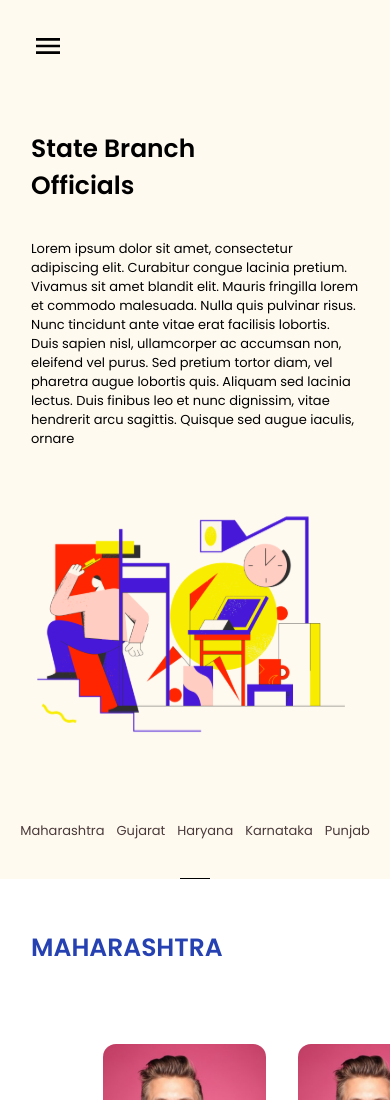
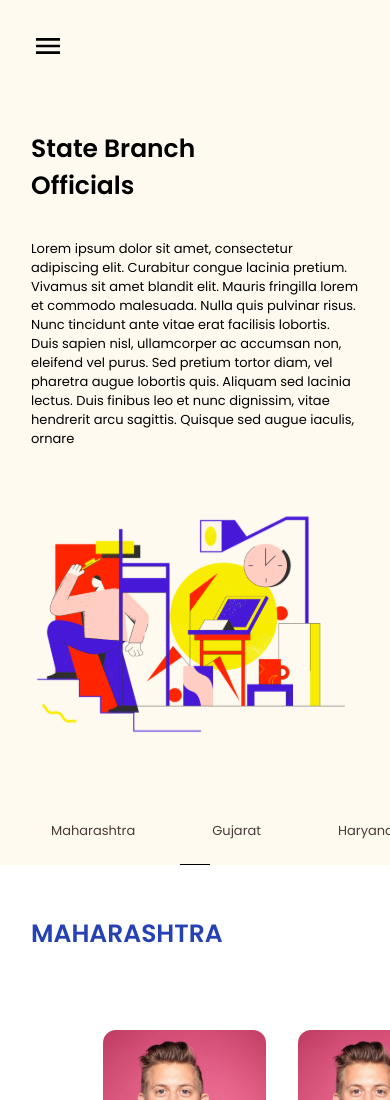
Before and after one commit to Srush-Ray/Doctors, a React (Create React App) app in the folder doctors/: page /statebranchofficials in a window 390 px wide. Shown: the top 1100 px of the page. Built offline with nearby package versions, Linux system fonts and the light colour scheme.

Commit message:
nav state done

```diff
--- a/doctors/src/StateBranchOfficial/StateBranchOfficial.css
+++ b/doctors/src/StateBranchOfficial/StateBranchOfficial.css
@@ -115,15 +115,6 @@
   align-self: top;
 }
 
-.StateBranchOfficials__nav-container {
-  margin: auto 0;
-  overflow-x: scroll !important;
-  scrollbar-color: white;
-  margin-bottom: 30px;
-  /* word-wrap: break-word; */
-  /* flex-wrap: wrap; */
-}
-
 .StateBranchOfficials__textPara {
   font-weight: normal;
   font-size: 15px;
@@ -164,6 +155,15 @@
 
 /* desktop */
 @media only screen and (min-width: 1200px) {
+  .StateBranchOfficials__nav-container {
+    margin: auto 0;
+    overflow: scroll;
+    white-space: nowrap;
+    scrollbar-color: white;
+    margin-bottom: 30px;
+    /* word-wrap: break-word; */
+    /* flex-wrap: wrap; */
+  }
   .StateBranchOfficials__para {
     margin-left: 5rem;
   }
@@ -252,6 +252,9 @@
   }
   .StateBranchOfficials__nav-container {
     margin-top: 30px;
+
+    overflow: scroll;
+    white-space: nowrap;
   }
   .StateBranchOfficials__stateName {
     margin-left: 2rem;
@@ -360,7 +363,9 @@
   }
   .StateBranchOfficials__nav-container {
     margin: auto 0;
-    overflow-x: scroll !important;
+
+    overflow: scroll;
+    white-space: nowrap;
     scrollbar-color: white;
     margin-bottom: 30px;
   }
@@ -419,8 +424,8 @@
     font-style: normal;
     font-weight: normal;
     font-size: 13px;
-    padding-left: 5px;
-    padding-right: 5px;
+    padding-left: 50px;
+    padding-right: 25px;
     color: #4a3a3a;
   }
   .StateBranchOfficials__active {
@@ -428,13 +433,15 @@
     font-style: normal;
     font-weight: normal;
     font-size: 13px;
-    padding-left: 5px;
-    padding-right: 5px;
+    padding-left: 50px;
+    padding-right: 25px;
     color: #4a3a3a;
   }
   .StateBranchOfficials__nav-container {
     margin-top: 30px;
-    overflow-x: scroll;
+    /* overflow-x: scroll; */
+    overflow: scroll;
+    white-space: nowrap;
   }
   .StateBranchOfficials__stateName {
     font-style: normal;
--- a/doctors/src/StateBranchOfficial/StateBranchOfficial.js
+++ b/doctors/src/StateBranchOfficial/StateBranchOfficial.js
@@ -124,14 +124,7 @@ class StateBranchOfficials extends React.Component {
             </div>
           </Fragment>
           <Fragment>
-            <div
-              className="StateBranchOfficials__nav-container"
-              style={{
-                overflowX: "scroll",
-                overflowY: "hidden",
-                scrollbarColor: "transparent",
-              }}
-            >
+            <div className="StateBranchOfficials__nav-container">
               {this.filterPlace().map((state, index) => (
                 <button
                   type="button"
```
